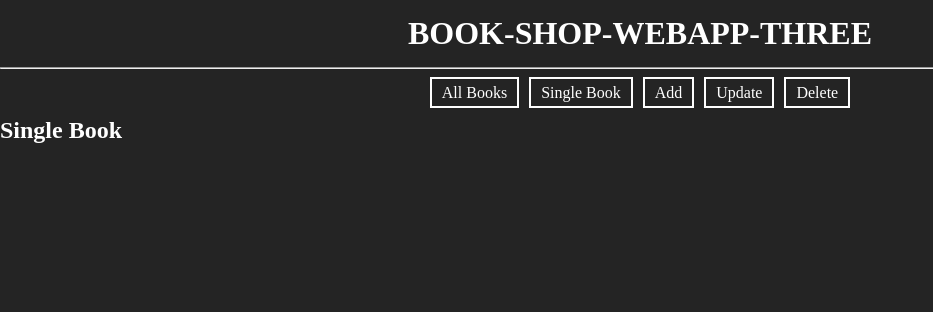
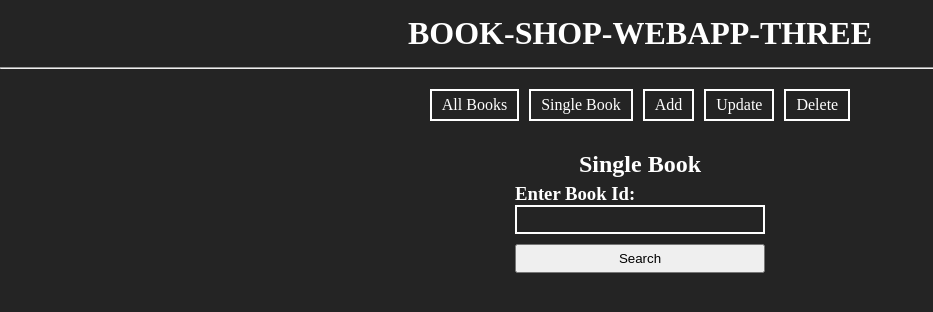
Before and after one commit to rashid-dev42/mini-book-store, a React (Vite) app in the folder frontend/: page /single-book in a window 1280 px wide. Shown: the top 312 px of the page, without its empty margins (0-933 px from the left). Built offline with nearby package versions, Linux system fonts and the light colour scheme.

Commit message:
add component SingleBook

```diff
--- a/frontend/src/App.tsx
+++ b/frontend/src/App.tsx
@@ -3,6 +3,7 @@ import React from "react";
 import { BrowserRouter, Route, Routes } from "react-router-dom";
 import Layout from "./components/utility/layout/Layout";
 import AllBooks from "./components/allBooks/AllBooks";
+import SingleBook from "./components/singleBook/SingleBook";
 
 const App: React.FC = () => {
   return (
@@ -13,10 +14,10 @@ const App: React.FC = () => {
             <AllBooks />
           </Layout>}/>
           <Route path="/all-books" element={<Layout>
-            <h2>All Books</h2>
+            <AllBooks />
           </Layout>}/>
           <Route path="/single-book" element={<Layout>
-            <h2>Single Book</h2>
+            <SingleBook />
           </Layout>}/>
           <Route path="/add-book" element={<Layout>
             <h2>Add Book</h2>
--- /dev/null
+++ b/frontend/src/components/singleBook/SingleBook.css
@@ -0,0 +1,26 @@
+.SingleBook-form {
+  display: block;
+  width: 250px;
+  margin: 0 auto;
+}
+
+.SingleBook-form > input {
+  display: block;
+  width: 100%;
+  background-color: #242424;
+  color: #fff;
+  border: 2px solid #fff;
+  padding: 5px;
+  margin-bottom: 10px;
+}
+
+.SingleBook-form > input:focus {
+  outline: none;
+}
+
+.SingleBook-form > button {
+  display: block;
+  width: 100%;
+  padding: 5px 0;
+  cursor: pointer;
+}
--- /dev/null
+++ b/frontend/src/components/singleBook/SingleBook.tsx
@@ -0,0 +1,53 @@
+import "./SingleBook.css";
+import React, { useState, FormEvent } from "react";
+import { useQuery, gql } from "@apollo/client";
+import SingleItem from "../utility/singleItem/SingleItem";
+
+const GET_SINGLE_BOOK = gql`
+  query SingleBook($bookId: String) {
+    singleBook(bookId: $bookId) {
+      _id
+      imgPath
+      title
+      author
+      price
+      inStock
+    }
+  }
+`;
+
+interface Props {
+  bookId: string
+}
+
+const DisplaySingleBook: React.FC<Props> = ({ bookId }) => {
+  const { data, loading, error } = useQuery(GET_SINGLE_BOOK, { variables: { bookId: bookId } });
+
+  if (loading) return <p>Loading...</p>
+  if (error) return <p>Error: {error.message}</p>
+
+  return <SingleItem book={data.singleBook}/>
+};
+
+const SingleBook: React.FC = () => {
+  const [bookId, setBookId] = useState("");
+
+  const handleSubmit = (event: FormEvent) => {
+    event.preventDefault();
+    setBookId(document.getElementById("book-id").value);
+  };
+
+  return (
+    <div>
+      <h2 className="component-heading">Single Book</h2>
+      <form className="SingleBook-form" onSubmit={handleSubmit}>
+        <h3>Enter Book Id:</h3>
+        <input type="text" id="book-id"/>
+        <button type="submit">Search</button>
+      </form><br />
+      {bookId !== "" && <DisplaySingleBook bookId={bookId} />}
+    </div>
+  );
+};
+
+export default SingleBook;
--- a/frontend/src/components/utility/header/Header.css
+++ b/frontend/src/components/utility/header/Header.css
@@ -4,9 +4,10 @@
 }
 
 .Header-navbar-link {
+  display: inline-block;
   text-decoration: none;
   color: #fff;
   border: 2px solid #fff;
   padding: 5px 10px;
-  margin: 0 5px;
+  margin: 5px;
 }
--- a/frontend/src/components/utility/singleItem/SingleItem.tsx
+++ b/frontend/src/components/utility/singleItem/SingleItem.tsx
@@ -19,6 +19,7 @@ const SingleItem: React.FC<Props> = (props: Props) => {
   return (
     <div className="SingleItem">
       {props.book.imgPath === "" && <img src={imageNotFound} alt="" className="SingleItem-image"/>}
+      {props.book.imgPath !== "" && <img src={import.meta.env.VITE_BAKCEND_EXPRESS_URL + "/" + props.book.imgPath} alt="" className="SingleItem-image"/>}
       <h3>Title: {props.book.title}</h3>
       <h3>Author: {props.book.author}</h3>
       <h3>Price: {props.book.price}</h3>
```
Also changed, not shown: 1 other file (tests, documents, lock files or other folders).
